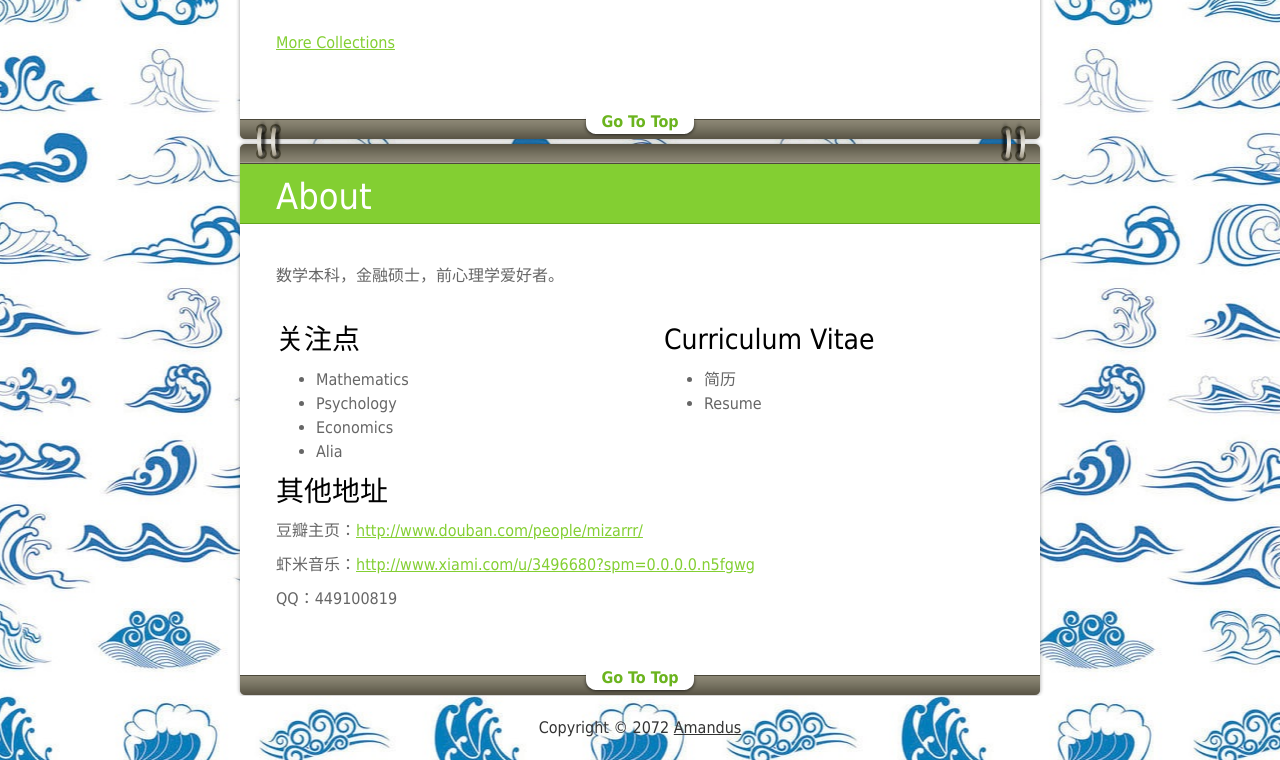
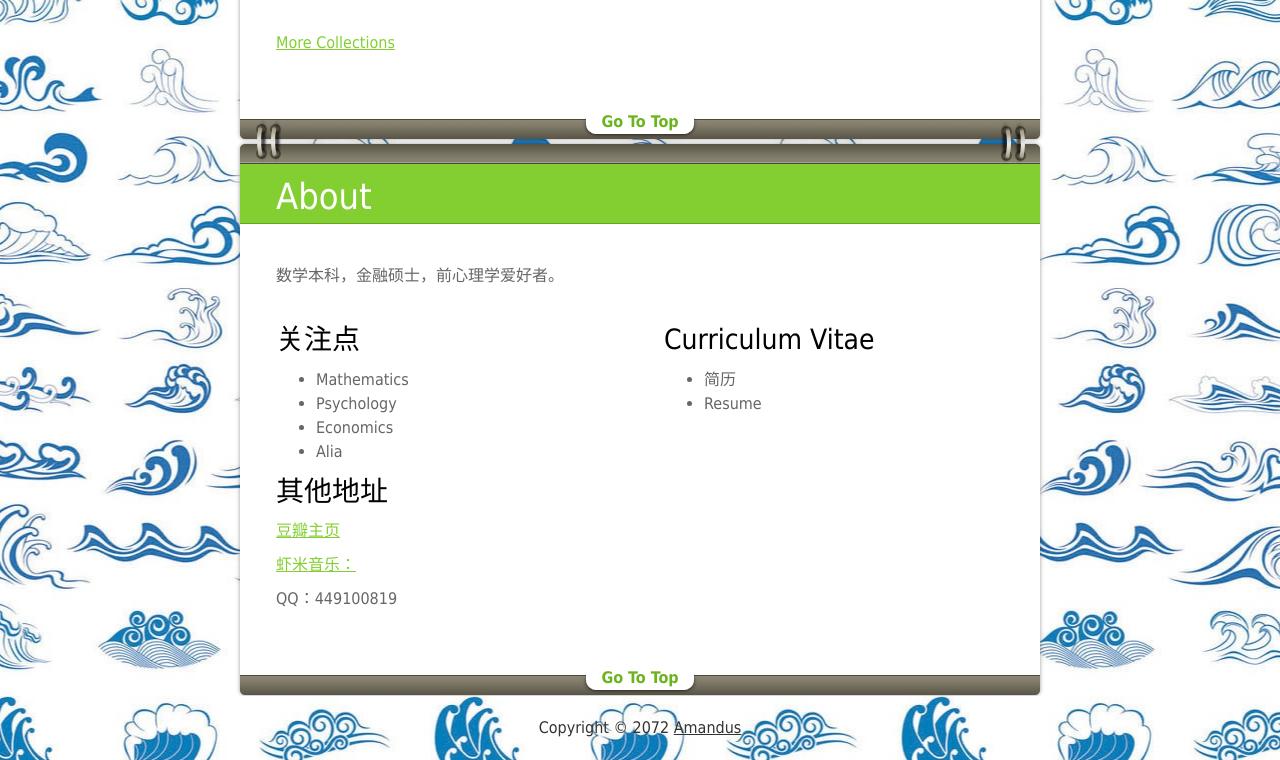
Before and after one commit to amandus1990/amandus1990.github.io, a plain HTML site: page index.html in a window 1280 px wide. Shown: the part 646-1406 px from the top of the page. Drawn offline with Linux system fonts and the light colour scheme.

Commit message:
更改链接方式
不要难看的地址了

```diff
--- a/index.html
+++ b/index.html
@@ -88,8 +88,8 @@
             <div class="cleaner"></div>
 
 			<h3>其他地址</h3>
-			<p>豆瓣主页：<a href="http://www.douban.com/people/mizarrr/" target="_blank">http://www.douban.com/people/mizarrr/</a></p>
-			<p>虾米音乐：<a href="http://www.xiami.com/u/3496680?spm=0.0.0.0.n5fgwg" target="_blank">http://www.xiami.com/u/3496680?spm=0.0.0.0.n5fgwg</a></p>
+			<p><a href="http://www.douban.com/people/mizarrr/" target="_blank">豆瓣主页</a></p>
+			<p><a href="http://www.xiami.com/u/3496680" target="_blank">虾米音乐：</a></p>
 			<p>QQ：449100819</p>
             <div class="cleaner h30"></div>
         </div>
```
